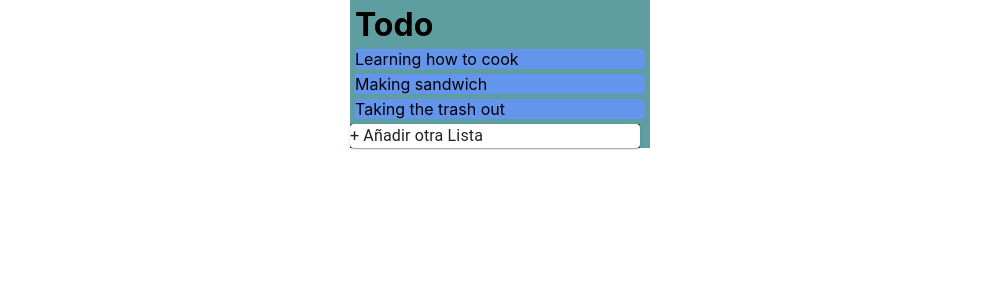
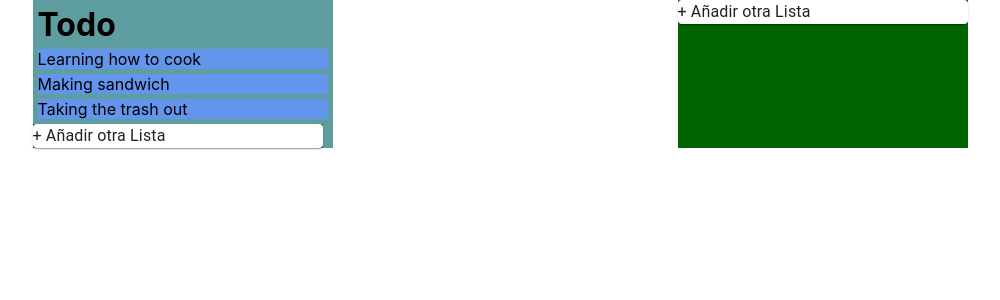
Before and after one commit to creativa-nk/Reto3, a React (Create React App) app: page / in a window 1280 px wide. Shown: the top 300 px of the page, without its empty margins (140-1140 px from the left). Built offline with nearby package versions, Linux system fonts and the light colour scheme.

Commit message:
+ InputConteiner

```diff
--- a/src/App.js
+++ b/src/App.js
@@ -4,6 +4,7 @@ import store from './utils/store';
 import StoreApi from './utils/storeApi';
 import {v4 as uuid} from 'uuid';
 import './App.css';
+import InputConteiner from './components/InputConteiner';
 
 function App() {
   const [data,setData] = useState(store);
@@ -40,6 +41,7 @@ function App() {
            <List list={list} key={listId}/>
           )
         })}
+        <InputConteiner type='list' />
      </div>
     </StoreApi.Provider>
   );
```
